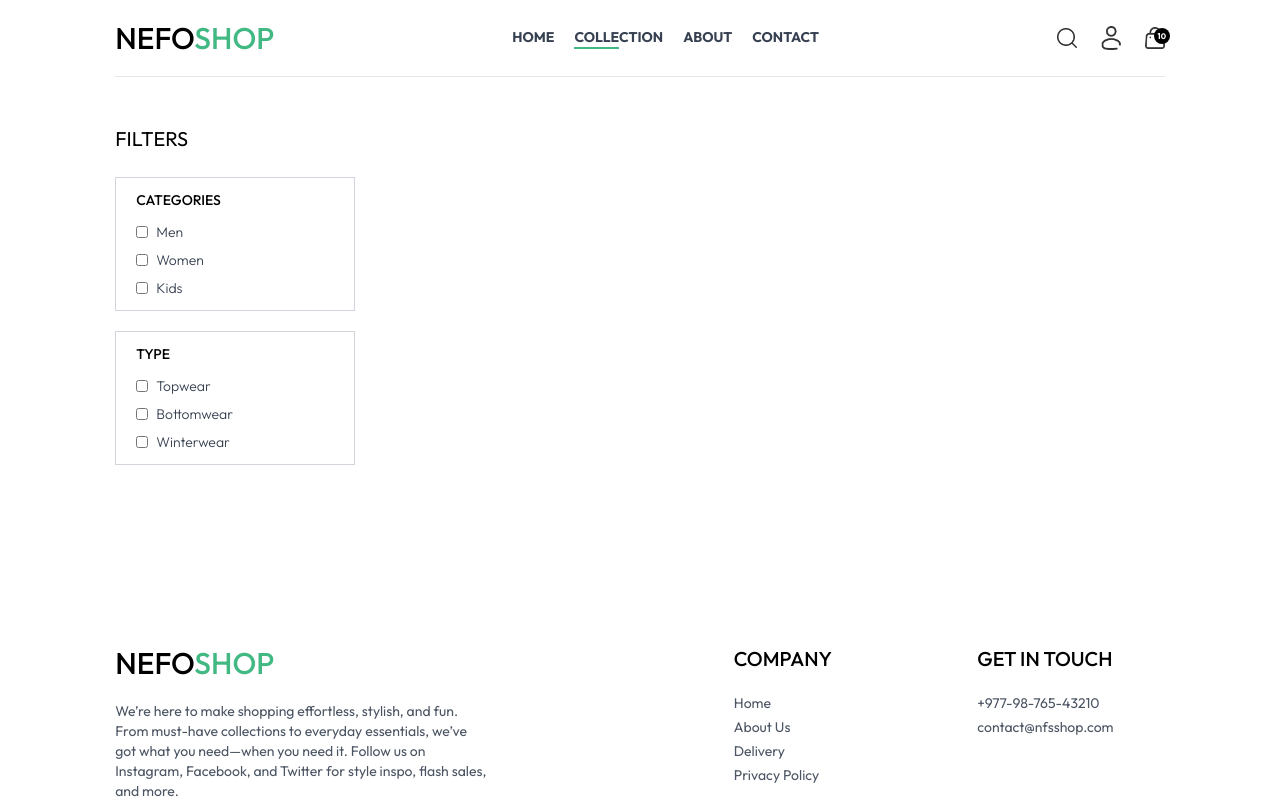
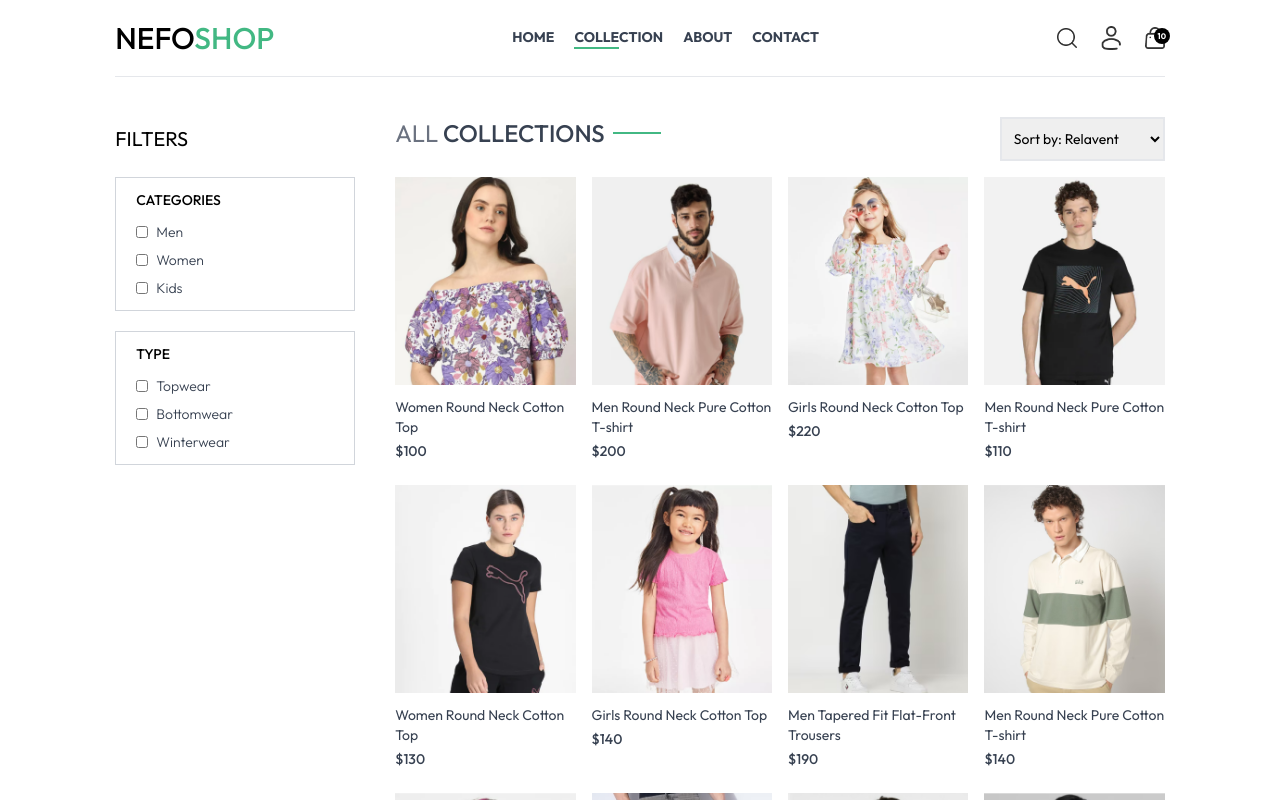
Before and after one commit to nierforprogramming/nfs-shop-frontend, a React (Vite) app: page /collection in a window 1280 px wide. Shown: the top 800 px of the page. Built offline with nearby package versions, Linux system fonts and the light colour scheme.

Commit message:
Product rendered in All collection page

```diff
--- a/src/pages/Collection.jsx
+++ b/src/pages/Collection.jsx
@@ -1,10 +1,20 @@
-import React, { useContext, useState } from "react";
+import React, { useContext, useEffect, useState } from "react";
+
+import Title from "../components/Title";
 
 import { ShopContext } from "../context/ShopContext";
 import { assets } from "../assets/assets";
+import ProductItem from "../components/ProductItem";
+
 const Collection = () => {
+  const { products } = useContext(ShopContext);
+
   const [showFilter, setShowFilter] = useState(false);
-  const { products } = useContext(ShopContext);
+  const [filterProducts, setFilterProducts] = useState([]);
+
+  useEffect(() => {
+    setFilterProducts(products);
+  }, []);
   return (
     <div className="flex flex-col sm:flex-row gap-1 sm:gap-10 pt-10 border-t">
       {/* Filter Options */}
@@ -105,6 +115,40 @@
           </div>
         </div>
       </div>
+      {/* Right side */}
+      <div className="flex-1">
+        <div className="flex justify-between text-base sm:text-2xl mb-4">
+          <Title text1={"ALL"} text2={"COLLECTIONS"} />
+          {/* Product Sort */}
+          <select
+            className="border-2 border-grey-300 text-sm px-2"
+            name=""
+            id=""
+          >
+            <option className="bg-accent-color" value="relavent">
+              Sort by: Relavent
+            </option>
+            <option className="bg-accent-color" value="low-high">
+              Sort by: Low to High
+            </option>
+            <option className="bg-accent-color" value="high-low">
+              Sort by: High to Low
+            </option>
+          </select>
+        </div>
+        {/* Map Products */}
+        <div className="grid grid-cols-2 md:grid-cols-3 lg:grid-cols-4 gap-4 gap-y-6">
+          {filterProducts.map((item, index) => (
+            <ProductItem
+              key={index}
+              name={item.name}
+              id={item._id}
+              price={item.price}
+              image={item.image}
+            />
+          ))}
+        </div>
+      </div>
     </div>
   );
 };
```
